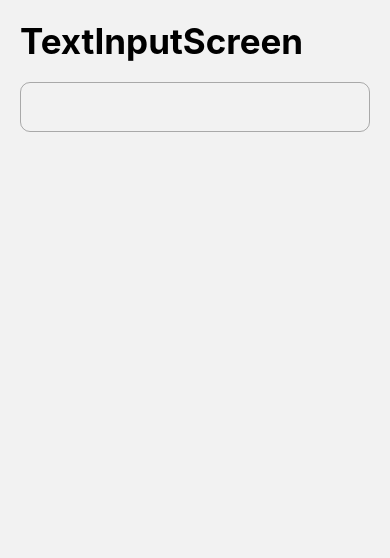
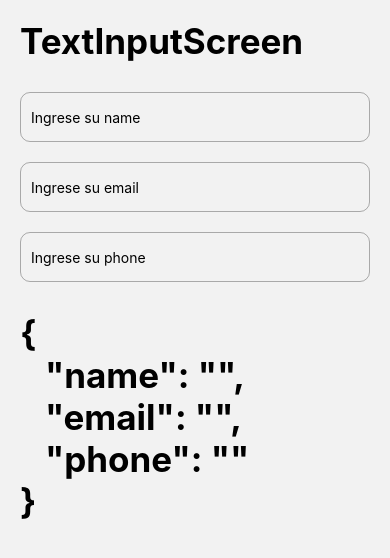
Before and after one commit to EcheCostabel/RNComponents, a React Native app: screen /TextInputScreen in a window 390 px wide. Shown: the top 558 px of the page. Built offline with nearby package versions, Linux system fonts and the light colour scheme.

Commit message:
TextInputs

```diff
--- a/src/screens/TextInputScreen.tsx
+++ b/src/screens/TextInputScreen.tsx
@@ -1,9 +1,24 @@
-import React from 'react'
+import React, { useState } from 'react'
 import { StyleSheet, TextInput, View } from 'react-native'
 import { HeaderTitle } from '../components/HeaderTitle'
 import { styles } from '../theme/appTheme'
 
 export const TextInputScreen = () => {
+
+  const [ form, setForm ] = useState({
+      name: '',
+      email: '',
+      phone: '',
+  });
+
+  const onChange = ( value: string, field: string ) => {
+    setForm({
+      ...form,
+      [field]: value
+    })
+  }
+
+
   return (
     <View style={styles.globalMargin}>
         <HeaderTitle title='TextInputScreen' />
@@ -11,7 +26,27 @@
 
         <TextInput
             style={stylesScren.inputStyle}
+            placeholder='Ingrese su name'
+            autoCorrect={false}
+            autoCapitalize='words'
+            onChangeText={ (value) => onChange(value, 'name')} //Con esto le digo que me cambie el name
         />
+        <TextInput
+            style={stylesScren.inputStyle}
+            placeholder='Ingrese su email'
+            autoCorrect={false}
+            autoCapitalize='none'
+            onChangeText={ (value) => onChange(value, 'email')}
+            keyboardType='email-address'
+        />
+        <TextInput
+            style={stylesScren.inputStyle}
+            placeholder='Ingrese su phone'
+            onChangeText={ (value) => onChange(value, 'phone')}
+            keyboardType='phone-pad'
+        />
+
+      <HeaderTitle title={JSON.stringify(form, null, 3)} />
 
     </View>
   )
@@ -24,6 +59,7 @@
         height: 50,
         paddingHorizontal: 10,
         borderRadius: 10,
-        borderColor: 'rgba(0, 0, 0, 0.3)'
+        borderColor: 'rgba(0, 0, 0, 0.3)',
+        marginVertical: 10
     }
-})
+});
```
